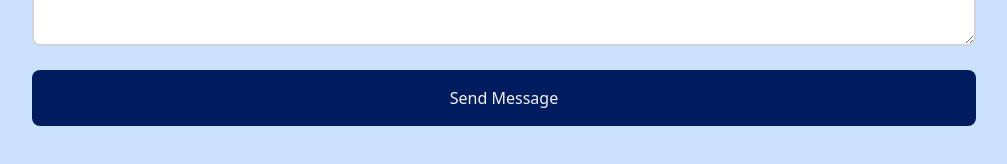
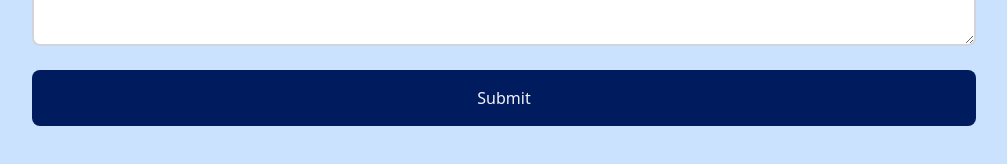
Before and after one commit to DirtyRice901/react-vite-portfolio, a React (Vite) app: page / in a window 1280 px wide. Shown: the part 3490-3654 px from the top of the page, without its empty margins (168-1175 px from the left). Built offline with nearby package versions, Linux system fonts and the light colour scheme.

Commit message:
changed button to submit

```diff
--- a/src/components/Contact.jsx
+++ b/src/components/Contact.jsx
@@ -1,5 +1,6 @@
 import React from "react";
 
+//////////////////// creates the contact form ////////////////////////////////////////////////////////////////////////////////////////////
 const Contact = () => {
     return (
         <div id="contact" className="max-w-[1040px] m-auto md:pl-20 p-4 py-16">
@@ -7,9 +8,10 @@ const Contact = () => {
                 Contact
             </h1>
             <form
-             action="https://getform.io/f/129b80ff-3523-4e8c-85d7-4089695f4a31"
-             method="POST"
-             encType="multipart/form-data"
+//////////////////// stores the data in getform.io ////////////////////////////////////////////////////////////////////////////////////////////
+                action="https://getform.io/f/129b80ff-3523-4e8c-85d7-4089695f4a31"
+                method="POST"
+                encType="multipart/form-data"
              >
                 <div className="grid md:grid-cols-2 gap-4 w-full py-2">
                     <div className="flex flex-col">
@@ -50,7 +52,7 @@ const Contact = () => {
                     <textarea className="border-2 rounded-lg p-3 border-gray-300" rows="10" name="message"></textarea>
                 </div>
                 <button className="bg-[#001b5e] text-gray-100 mt-4 w-full p-4 rounded-lg">
-                    Send Message
+                    Submit
                 </button>
             </form>
         </div>
```
